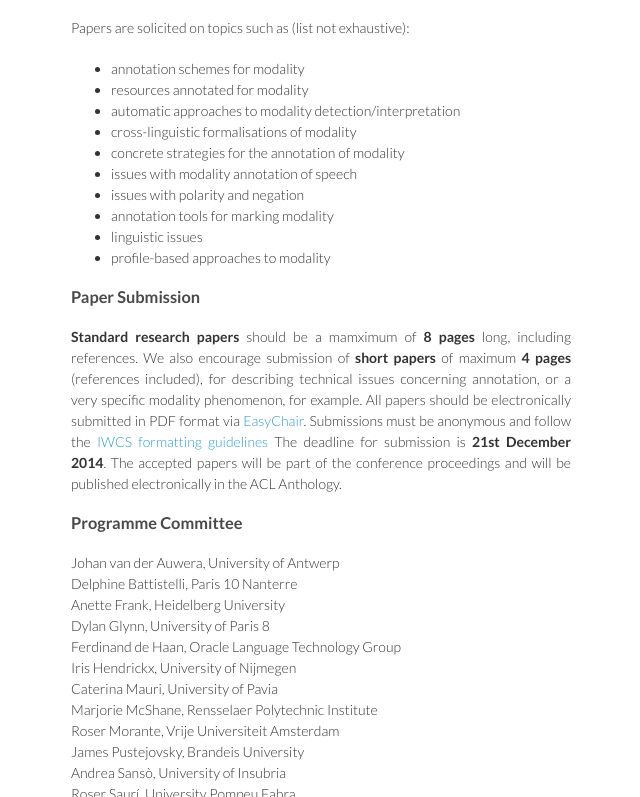
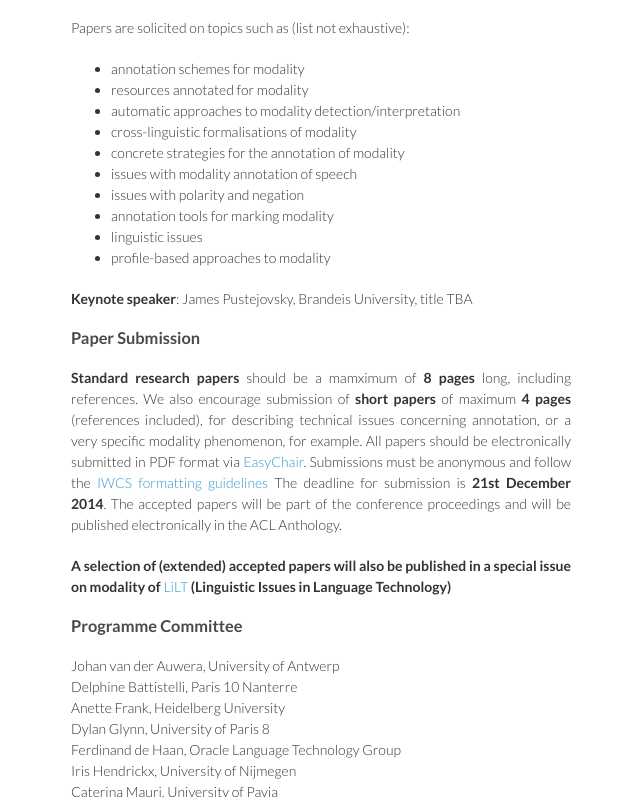
Before and after one commit to malvinanissim/moma2015, a plain HTML site: page index.html in a window 1280 px wide. Shown: the part 1084-1881 px from the top of the page, without its empty margins (499-1139 px from the left). Drawn offline with Linux system fonts and the light colour scheme.

Commit message:
Update index.html

```diff
--- a/index.html
+++ b/index.html
@@ -92,9 +92,7 @@ logo {
       </p>
   <br>
 
- <p><span style="font-weight: bold; bottom-margin: .3cm">Keynote speaker</span>: James Pustejovsky, Brandeis University, title TBA
-<br>
-<br>
+
 <span text-align="right">with the support of</span> <br>
 <img src="LLL-bn.png" alt="logo-lll"/>
 <br>
@@ -142,6 +140,8 @@ Formally, and from a comparative linguistics perspective, characterisations are
 <li>profile-based approaches to modality</li>
 </ul>
 
+<p><span style="font-weight: bold; bottom-margin: .3cm">Keynote speaker</span>: James Pustejovsky, Brandeis University, title TBA
+<br>
 
 
 <h3>
@@ -152,6 +152,9 @@ The deadline for submission is <span style="font-weight: bold">21st December 201
 
 The accepted papers will be part of the conference proceedings and will
 be published electronically in the ACL Anthology.
+
+<p><span style="font-weight: bold">A selection of (extended) accepted papers will also be published in a special issue on modality of <a href="http://csli-lilt.stanford.edu/ojs/index.php/LiLT/">LiLT</a> (Linguistic Issues in Language Technology)</span>
+
 
 
 
```
